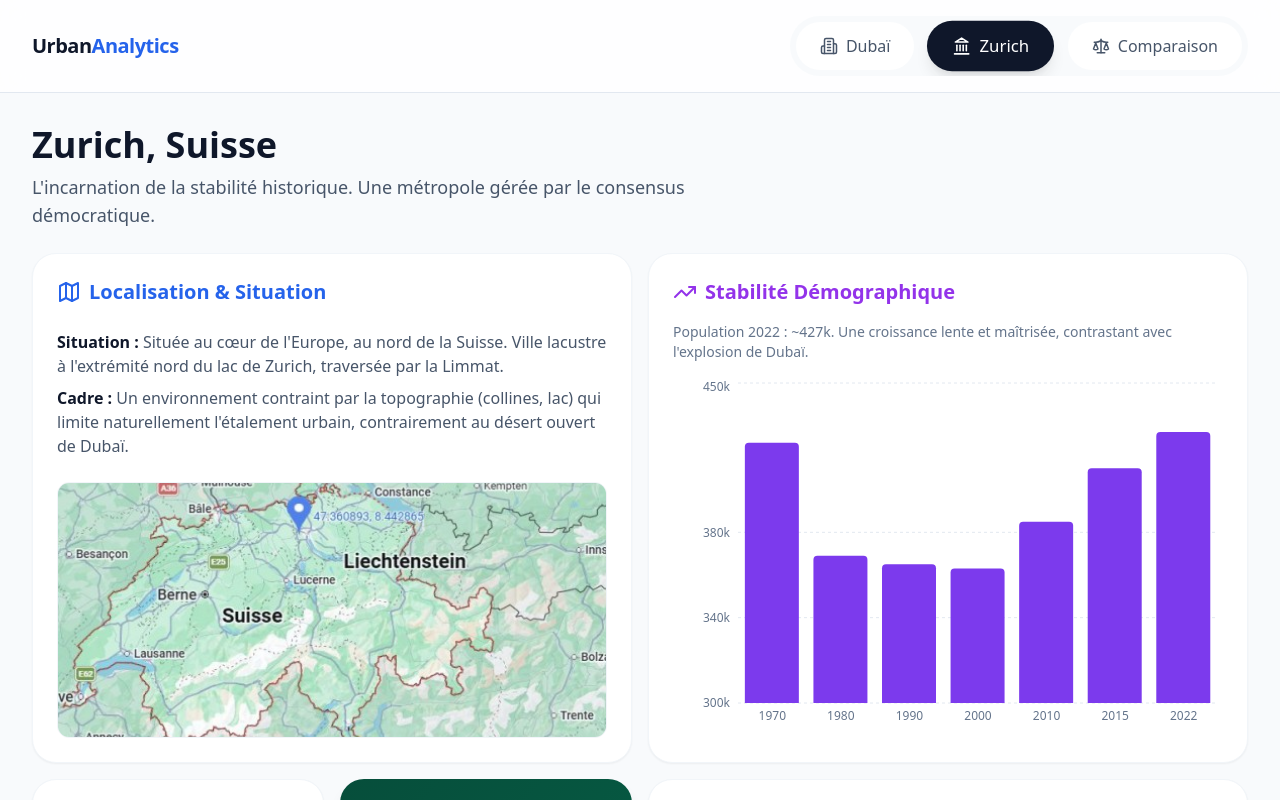
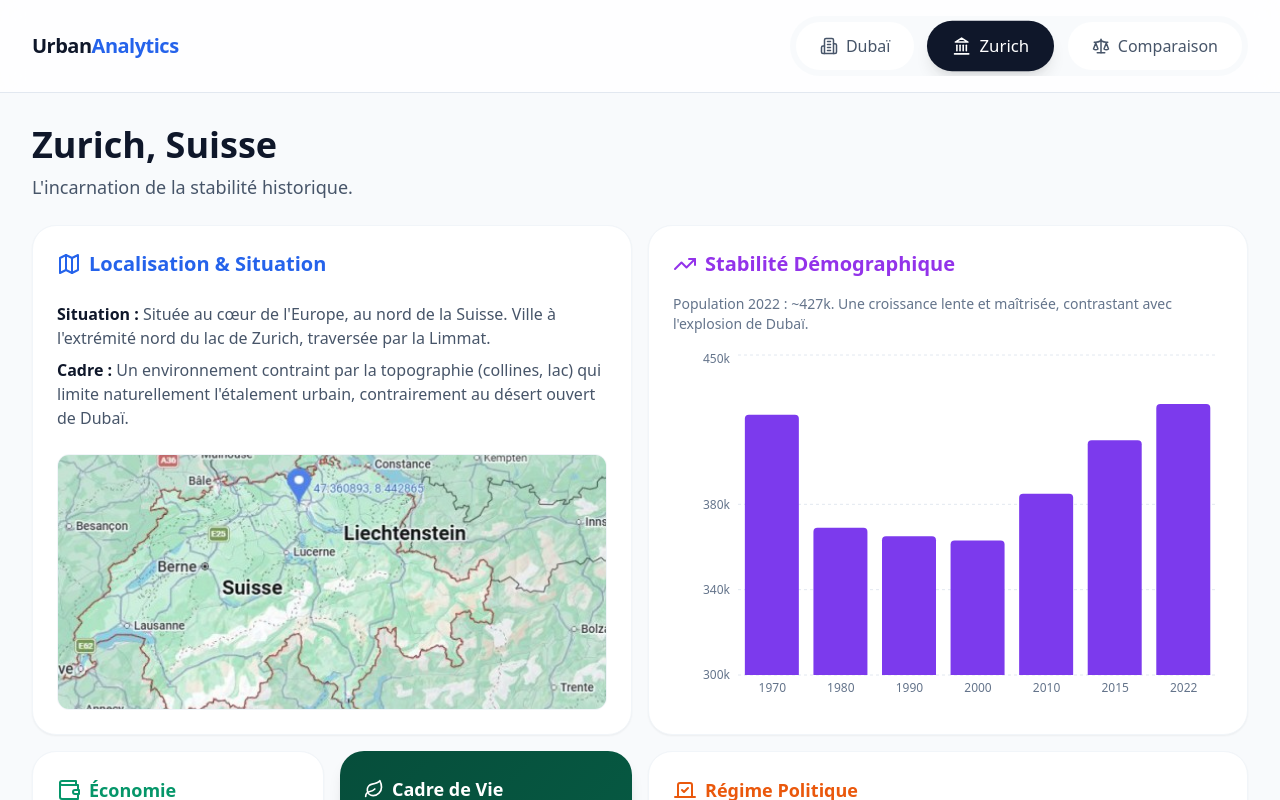
Before and after one commit to lucabent78-byte/projet-1ere, a React (Vite) app: page / in a window 1280 px wide. Both pictures are taken after a click on the button "Zurich". Shown: the top 800 px of the page. Built offline with nearby package versions, Linux system fonts and the light colour scheme.

Commit message:
Update ZurichPage.tsx

```diff
--- a/components/ZurichPage.tsx
+++ b/components/ZurichPage.tsx
@@ -25,7 +25,7 @@ export const ZurichPage: React.FC = () => {
       <header className="space-y-2">
         <h1 className="text-4xl font-bold text-slate-900">Zurich, Suisse</h1>
         <p className="text-lg text-slate-600 max-w-2xl">
-          L'incarnation de la stabilité historique. Une métropole gérée par le consensus démocratique.
+          L'incarnation de la stabilité historique.
         </p>
       </header>
 
@@ -39,7 +39,7 @@ export const ZurichPage: React.FC = () => {
           </div>
           <div className="prose text-slate-600 mb-2">
             <p className="mb-2">
-              <strong className="text-slate-900">Situation :</strong> Située au cœur de l'Europe, au nord de la Suisse. Ville lacustre à l'extrémité nord du lac de Zurich, traversée par la Limmat.
+              <strong className="text-slate-900">Situation :</strong> Située au cœur de l'Europe, au nord de la Suisse. Ville à l'extrémité nord du lac de Zurich, traversée par la Limmat.
             </p>
             <p>
               <strong className="text-slate-900">Cadre :</strong> Un environnement contraint par la topographie (collines, lac) qui limite naturellement l'étalement urbain, contrairement au désert ouvert de Dubaï.
@@ -140,7 +140,7 @@ export const ZurichPage: React.FC = () => {
               <div className="space-y-4 text-sm text-slate-600">
                  <p>
                     <strong className="text-slate-900 block mb-1">Démocratie Directe :</strong>
-                    Zurich fonctionne selon un système fédéral (Suisse). Le pouvoir est horizontal ("Bottom-Up"). Les citoyens votent sur les projets d'urbanisme majeurs.
+                    Zurich fonctionne selon un système fédéral (Suisse). Les citoyens votent sur les projets d'urbanisme majeurs.
                  </p>
                  <p>
                     <strong className="text-slate-900 block mb-1">Consensus :</strong>
```
